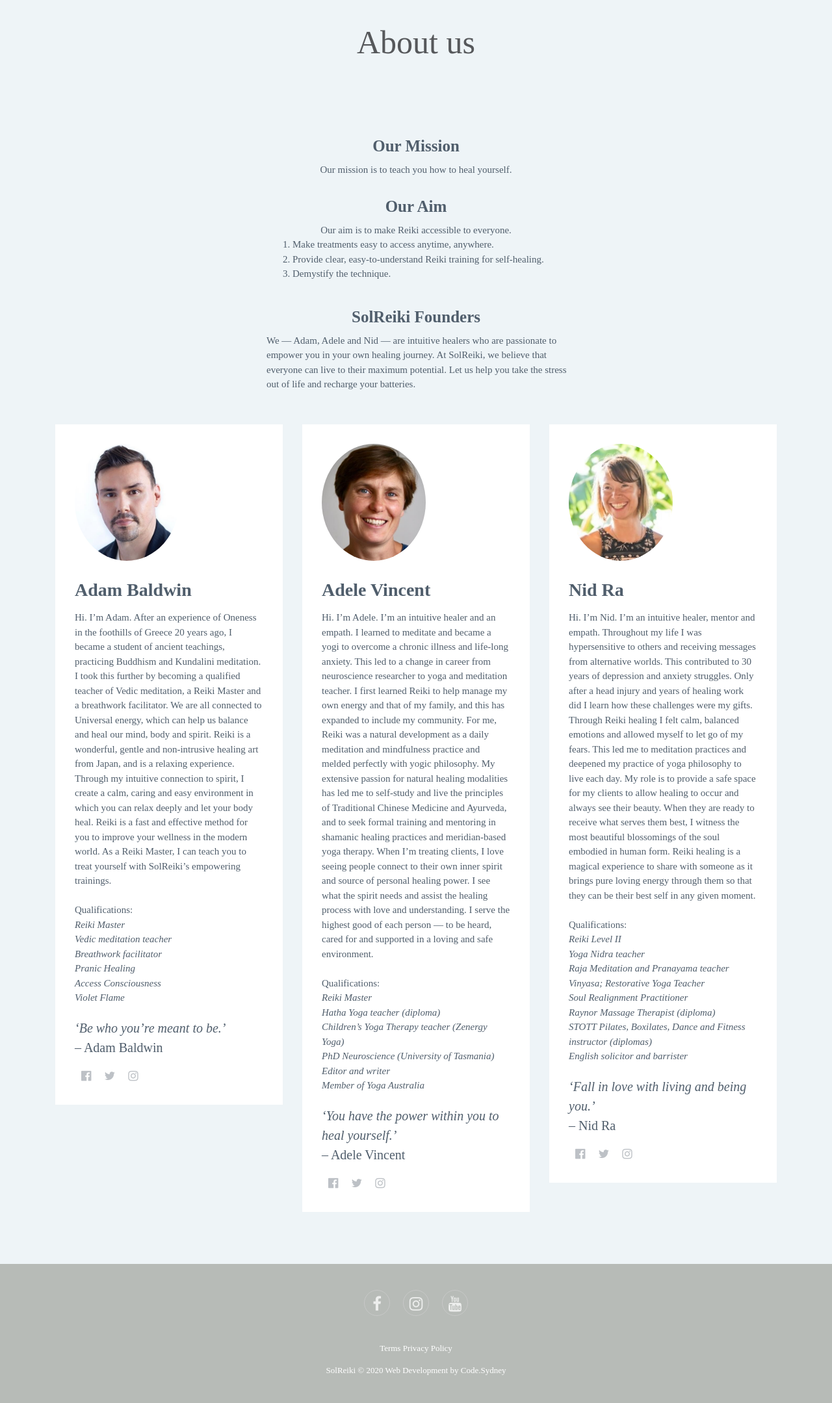
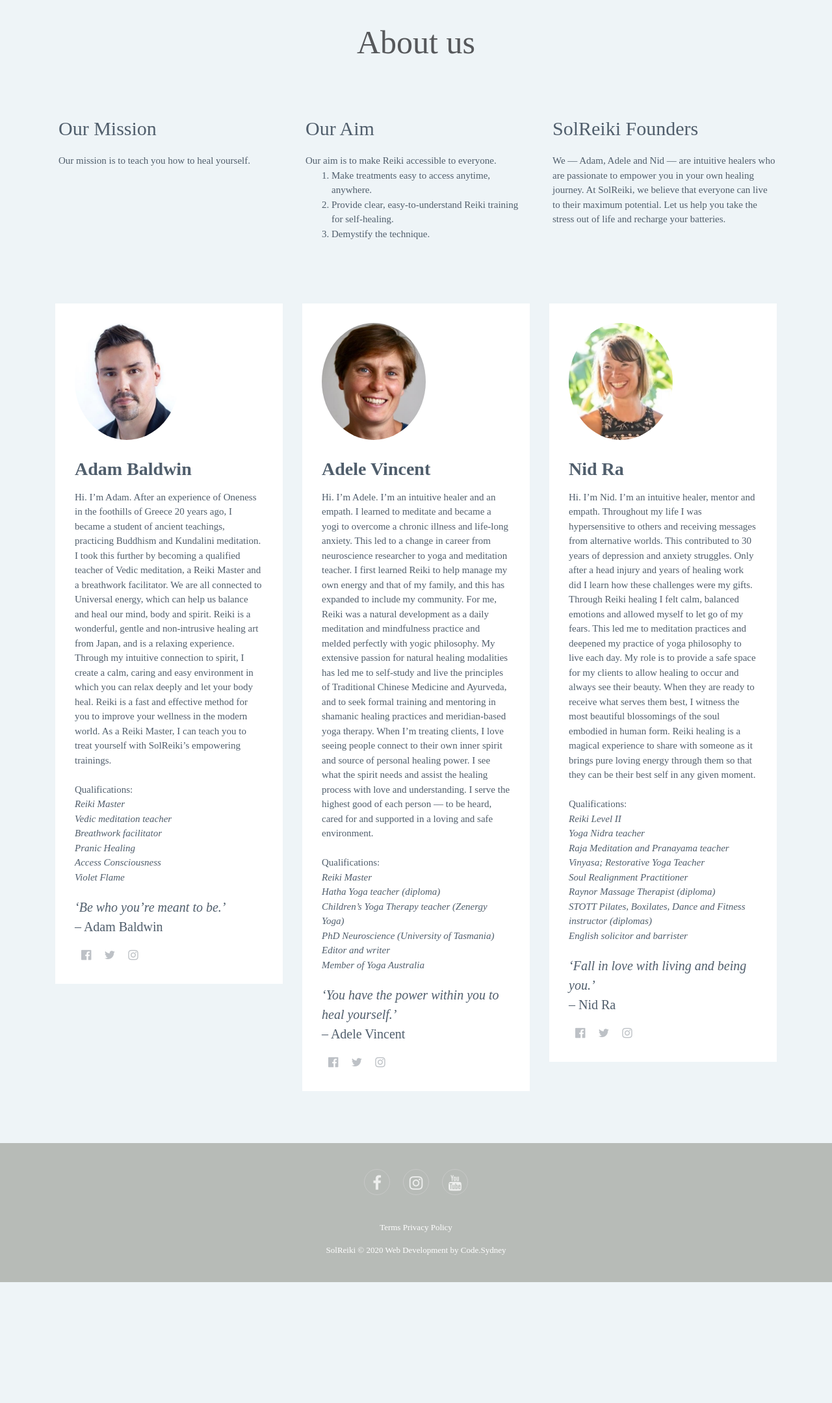
Before and after one commit to codesydney/solreiki, a Flask app: page /about in a window 1280 px wide. Shown: the part 58-2217 px from the top of the page at 65% size. After the commit the page ends 2031 px from the top, so only its background shows below. Run offline with Flask 2, Linux system fonts and the light colour scheme; some libraries are stand-ins or nearby versions.

Commit message:
STYL-30-Reposition-first-section-of-About-page

```diff
--- /dev/null
+++ b/static/css/Features-Clean.css
@@ -0,0 +1,82 @@
+.features-clean {
+  color: #313437;
+  background-color: #eef4f7;
+  padding-bottom: 10px;
+}
+
+@media (max-width:767px) {
+  .features-clean {
+    padding-bottom: 10px;
+  }
+}
+
+.features-clean p {
+  color: #7d8285;
+}
+
+.features-clean h2 {
+  /*font-weight: bold;*/
+  margin-bottom: 40px;
+  padding-top: 40px;
+  color: inherit;
+}
+
+@media (max-width:767px) {
+  .features-clean h2 {
+    margin-bottom: 25px;
+    padding-top: 25px;
+    font-size: 24px;
+  }
+}
+
+.features-clean .intro {
+  font-size: 16px;
+  max-width: 500px;
+  margin: 0 auto 60px;
+}
+
+@media (max-width:767px) {
+  .features-clean .intro {
+    margin-bottom: 40px;
+  }
+}
+
+.features-clean .item {
+  min-height: 100px;
+  padding-left: 20px;
+  margin-bottom: 20px;
+  color: #505e6c;
+  font-size: 15px;
+}
+
+@media (max-width:767px) {
+  .features-clean .item {
+    min-height: 0;
+  }
+}
+
+.features-clean .item .name {
+  font-size: 30px;
+  margin-top: 0;
+  margin-bottom: 20px;
+  color: #505e6c;
+}
+
+.features-clean .item .description {
+  font-size: 15px;
+  margin-bottom: 0;
+  color: #505e6c;
+}
+
+.features-clean .item .description {
+  font-size: 15px;
+  margin-bottom: 0;
+  color: #505e6c;
+}
+
+.features-clean .item .icon {
+  font-size: 40px;
+  color: #1485ee;
+  float: left;
+  margin-left: -65px;
+}
--- a/static/css/about.css
+++ b/static/css/about.css
@@ -1,5 +1,5 @@
 .team-boxed {
-  color: #313437;
+  color: #7d8285;
   background-color: #eef4f7;
 }
 
--- a/templates/about.html
+++ b/templates/about.html
@@ -15,27 +15,38 @@
         </div>
      </div>
   </div>
-    <div class="team-boxed">
-      <div class="container">
-          <div class="intro">
-              <h2 class="text-center intro1">Our Mission </h2>
-              <p class="text-center">Our mission is to teach you how to heal yourself.</p>
 
-              <h2 class="text-center">Our Aim </h2>
-              <p class="text-center">
+  <div class="features-clean">
+    <div class="container">
+        <div class="intro">
+            <p class="text-center"></p>
+        </div>
+        <div class="row features">
+            <div class="col-sm-6 col-lg-4 item">
+                <h3 class="name">Our Mission</h3>
+                <p class="description">Our mission is to teach you how to heal yourself.</p>
+            </div>
+            <div class="col-sm-6 col-lg-4 item">
+                <h3 class="name">Our Aim</h3>
+                <p class="description">
                   Our aim is to make Reiki accessible to everyone.<br/>
                   <ol class="content1">
                     <li>Make treatments easy to access anytime, anywhere.</li>
                     <li>Provide clear, easy-to-understand Reiki training for self-healing.</li>
                     <li>Demystify the technique.</li>
                   </ol>
-              </p>
-              <h2 class="text-center">SolReiki Founders </h2>
-              <p class="text-center content1">
-                <p class="content1">We — Adam, Adele and Nid — are intuitive healers who are passionate to empower you in your own healing journey. At SolReiki, we believe that everyone can live to their maximum potential. Let us help you take the stress out of life and recharge your batteries.
                 </p>
-              </p>
-          </div>
+            </div>
+            <div class="col-sm-6 col-lg-4 item">
+                <h3 class="name">SolReiki Founders</h3>
+                <p class="description">We — Adam, Adele and Nid — are intuitive healers who are passionate to empower you in your own healing journey. At SolReiki, we believe that everyone can live to their maximum potential. Let us help you take the stress out of life and recharge your batteries.</p>
+            </div>
+        </div>
+    </div>
+   </div>
+
+    <div class="team-boxed">
+      <div class="container">
           <div class="row people">
               <div class="col-md-6 col-lg-4 item">
                   <div class="box"><img class="rounded-circle" src="static/img/adam.png">
--- a/templates/layout.html
+++ b/templates/layout.html
@@ -17,6 +17,7 @@
         <link rel="stylesheet" href="/static/css/blog.css">
         <link rel="stylesheet" href="/static/css/faqs.css">
         <link rel="stylesheet" href="/static/css/about.css">
+        <link rel="stylesheet" href="/static/css/Features-Clean.css">
         <link rel="stylesheet" href="/static/css/contact.css">
         <link rel="stylesheet" href="/static/css/styles.css">
         <title>SolReiki</title>
```
Also changed, not shown: README.md.
